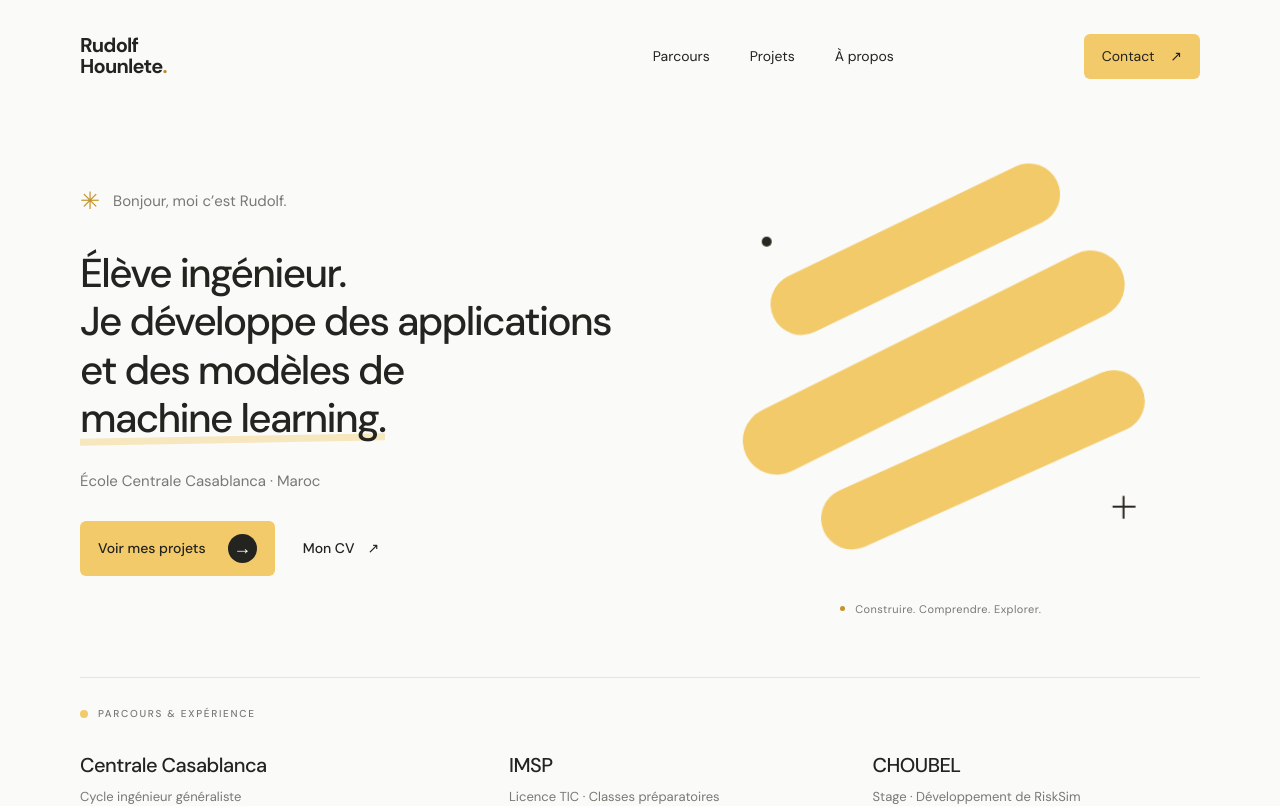
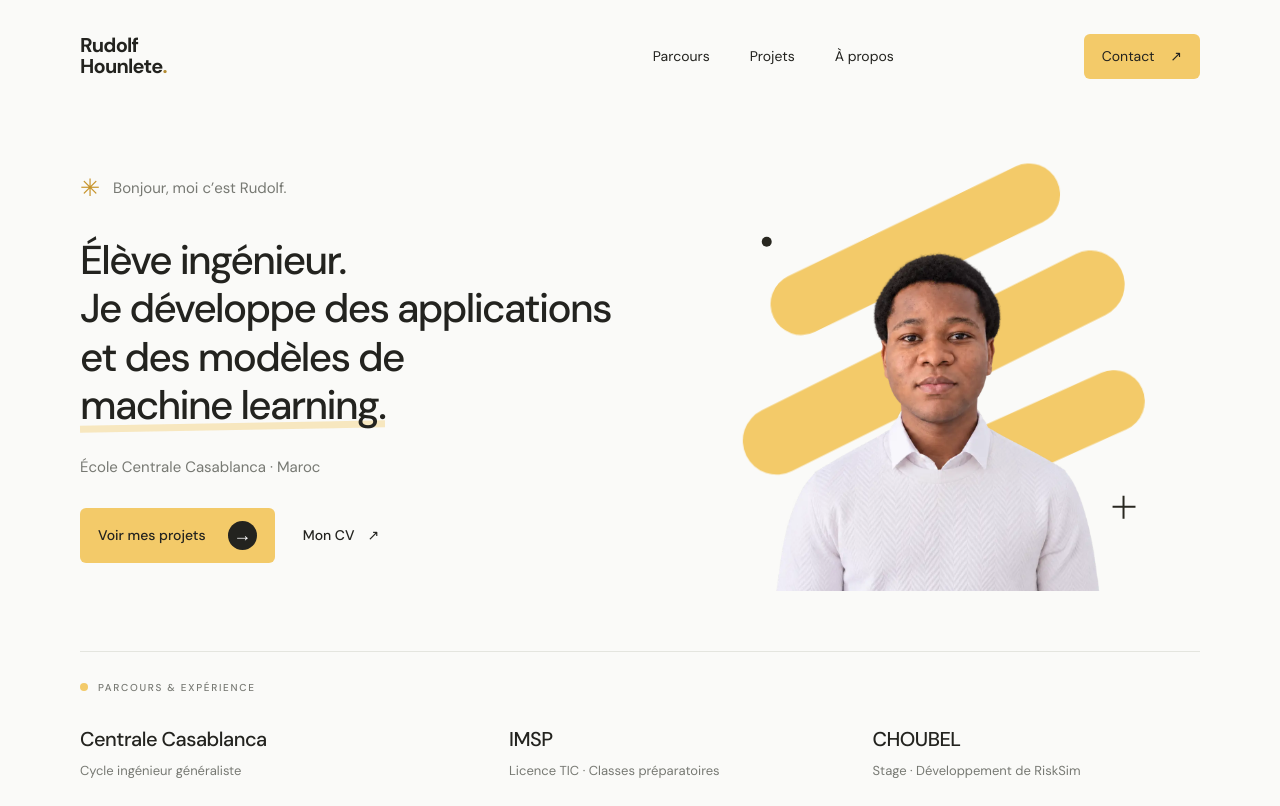
Before and after one commit to Rudolf-Staline/Portfolio, a React (Vite) app: page / in a window 1280 px wide. Shown: the top 806 px of the page. Built offline with nearby package versions, Linux system fonts and the light colour scheme.

Commit message:
Add transparent portrait with subtle complexion retouch

```diff
--- a/src/App.tsx
+++ b/src/App.tsx
@@ -84,9 +84,9 @@ function App() {
             <p className="hero-location">École Centrale Casablanca · Maroc</p>
             <div className="hero-actions"><a className="button button-yellow" href="#projets">Voir mes projets <span className="round-arrow"><Arrow /></span></a><a className="text-link" href={contact.cv ?? '/CV_Rudolf_HOUNLETE.pdf'} download>Mon CV <Arrow diagonal /></a></div>
           </div>
-          <div className="hero-art" aria-hidden="true">
-            <svg viewBox="0 0 520 450" fill="none"><g className="yellow-strokes" stroke="#f3ca69" strokeLinecap="round"><path className="stroke stroke-one" d="M118 170L344 55" strokeWidth="62"/><path className="stroke stroke-two" d="M95 300L410 143" strokeWidth="68"/><path className="stroke stroke-three" d="M168 389L427 263" strokeWidth="62"/></g><circle cx="85" cy="100" r="5" fill="#282720"/><path d="M443 355V378M432 366H455" stroke="#282720" strokeWidth="2"/></svg>
-            <div className="art-caption"><span /> Construire. Comprendre. Explorer.</div>
+          <div className="hero-art has-portrait">
+            <svg viewBox="0 0 520 450" fill="none" aria-hidden="true"><g className="yellow-strokes" stroke="#f3ca69" strokeLinecap="round"><path className="stroke stroke-one" d="M118 170L344 55" strokeWidth="62"/><path className="stroke stroke-two" d="M95 300L410 143" strokeWidth="68"/><path className="stroke stroke-three" d="M168 389L427 263" strokeWidth="62"/></g><circle cx="85" cy="100" r="5" fill="#282720"/><path d="M443 355V378M432 366H455" stroke="#282720" strokeWidth="2"/></svg>
+            <img className="hero-portrait" src="/portrait-rudolf.webp" alt="Portrait de Rudolf Hounlete" width="1254" height="1254" fetchPriority="high" decoding="async" />
           </div>
         </section>
 
--- a/src/index.css
+++ b/src/index.css
@@ -44,6 +44,8 @@ h1 { max-width: 550px; font-size: clamp(30px, 3.15vw, 43px); line-height: 1.2; l
 .text-link span { transition: transform .2s; }
 .text-link:hover span { transform: translate(3px, -2px); }
 .hero-art { position: relative; width: 100%; animation: arrive 1s .15s both; }
+.hero-portrait { position: absolute; bottom: 0; left: 50%; transform: translateX(-50%); width: 91%; height: 96%; object-fit: contain; object-position: center bottom; }
+.hero-art.has-portrait { overflow: hidden; }
 .hero-art svg { display: block; width: 100%; overflow: visible; }
 .stroke { transform-box: fill-box; transform-origin: center; animation: drift 9s ease-in-out infinite; }
 .stroke-two { animation-delay: -3s; }
```
Also changed, not shown: public/portrait-rudolf.webp (added), 1 other file (tests, documents, lock files or other folders).
